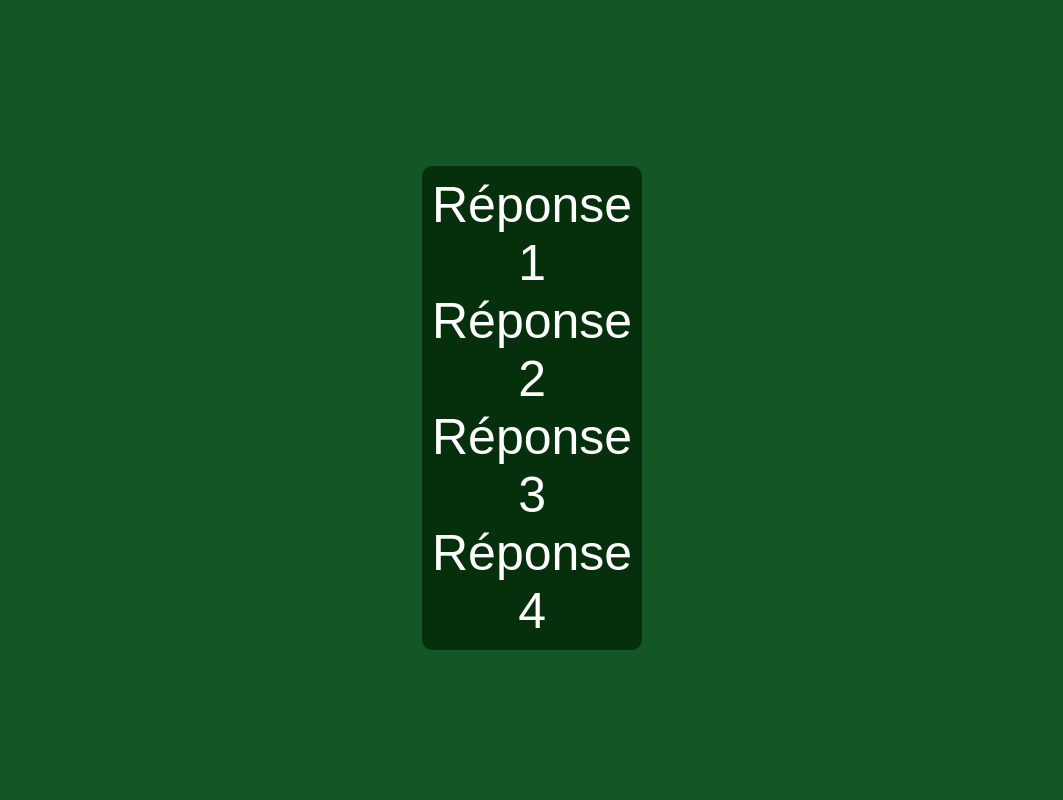
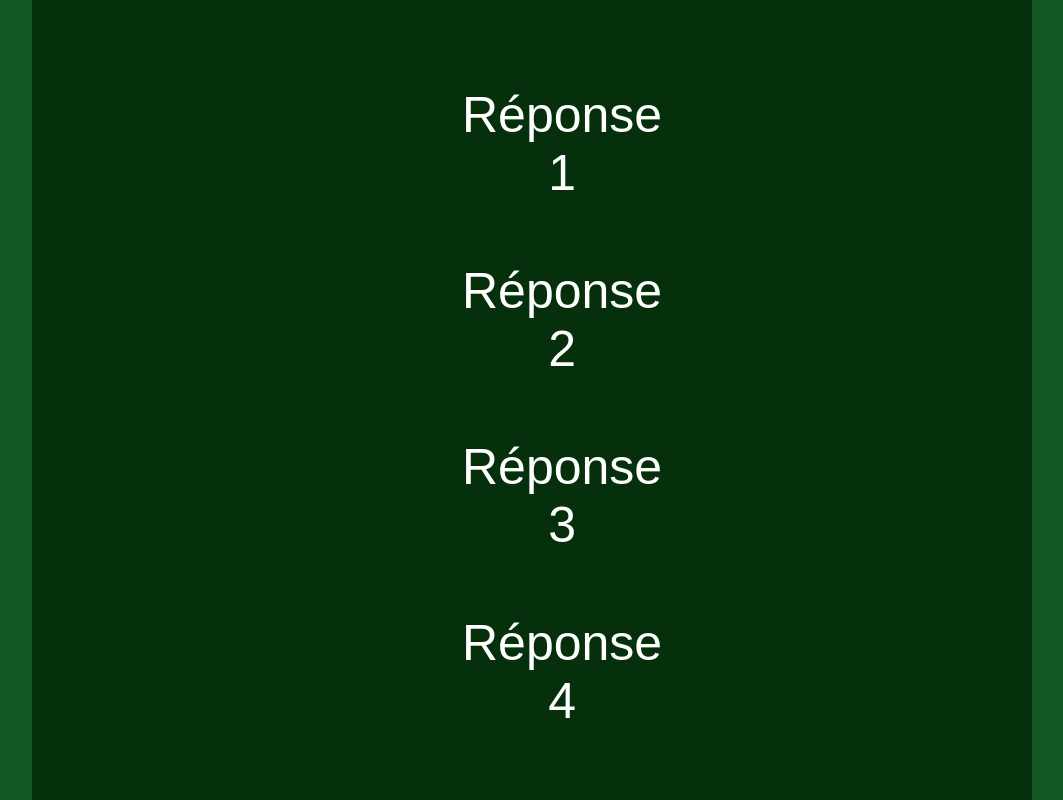
Before and after one commit to Ryuuket/quizz-app, a SvelteKit app in the folder front/: page /game in a window 1280 px wide. Shown: the top 800 px of the page, without its empty margins (108-1171 px from the left). Built offline with nearby package versions, Linux system fonts and the light colour scheme.

Commit message:
boutons reponses

```diff
--- a/front/src/routes/game/+page.svelte
+++ b/front/src/routes/game/+page.svelte
@@ -24,7 +24,7 @@
     justify-content: center; /* Pour centrer les boutons */
     border-radius: 10px; /* Pour arrondir les bords */
     transition: 1s; /* Pour ajouter une transition */
-    padding: 10px; /* Pour ajouter un peu d'espace entre les bords et les boutons */
+    padding: 400px; /* Pour ajouter un peu d'espace entre les bords et les boutons */
     overflow: hidden; /* Pour cacher les éléments qui dépassent */
   }
 
@@ -32,7 +32,7 @@
     font-size: 50px; /* Taille du texte */
     background-color: transparent; /* Fond transparent */
     border: none; /* Suppression du style par défaut */
-    padding: 0px; /* Pour ajouter un peu d'espace entre le texte et les bords */
+    padding: 30px; /* Pour ajouter un peu d'espace entre le texte et les bords */
     color: white; /* Texte en blanc pour le contraste */
     display: flex; /* Pour aligner le texte et l'icône horizontalement */
     position: relative; /* Pour positionner l'icône */
@@ -47,15 +47,15 @@
   .value:focus { /* Style au focus */
     display: flex; /* Pour afficher l'icône */
     box-sizing: border-box; /* Pour que la taille du bouton ne change pas au survol */
-    border: 2px solid #1a1f24;
+    border: 0px solid #1a1f24;
     color: #637185; /* Texte en gris */
   }
 
   .value:focus, /* Style au focus */
   .value:active { /* Style au clic */
-    background-color: #24241a; /* Fond vert */
+
     outline: none; /* Suppression du style par défaut */
-    margin-left: 17px; /* Pour décaler le texte */
+    margin-left: 27px; /* Pour décaler le texte */
   }
 
   .value::before { /* Style de l'icône */
@@ -88,6 +88,7 @@
 </style>
 
 <main>
+
   <div class="input">
     <button class="value">
 
--- a/front/tsconfig.json
+++ b/front/tsconfig.json
@@ -1,7 +1,6 @@
 {
-	"extends": "./.svelte-kit/tsconfig.json",
 	"compilerOptions": {
-		"allowJs": true,
+		"allowJs": false,
 		"checkJs": true,
 		"esModuleInterop": true,
 		"forceConsistentCasingInFileNames": true,
@@ -10,7 +9,7 @@
 		"sourceMap": true,
 		"strict": true,
 		"moduleResolution": "bundler"
-	}
+	},
 	// Path aliases are handled by https://kit.svelte.dev/docs/configuration#alias
 	//
 	// If you want to overwrite includes/excludes, make sure to copy over the relevant includes/excludes
```
